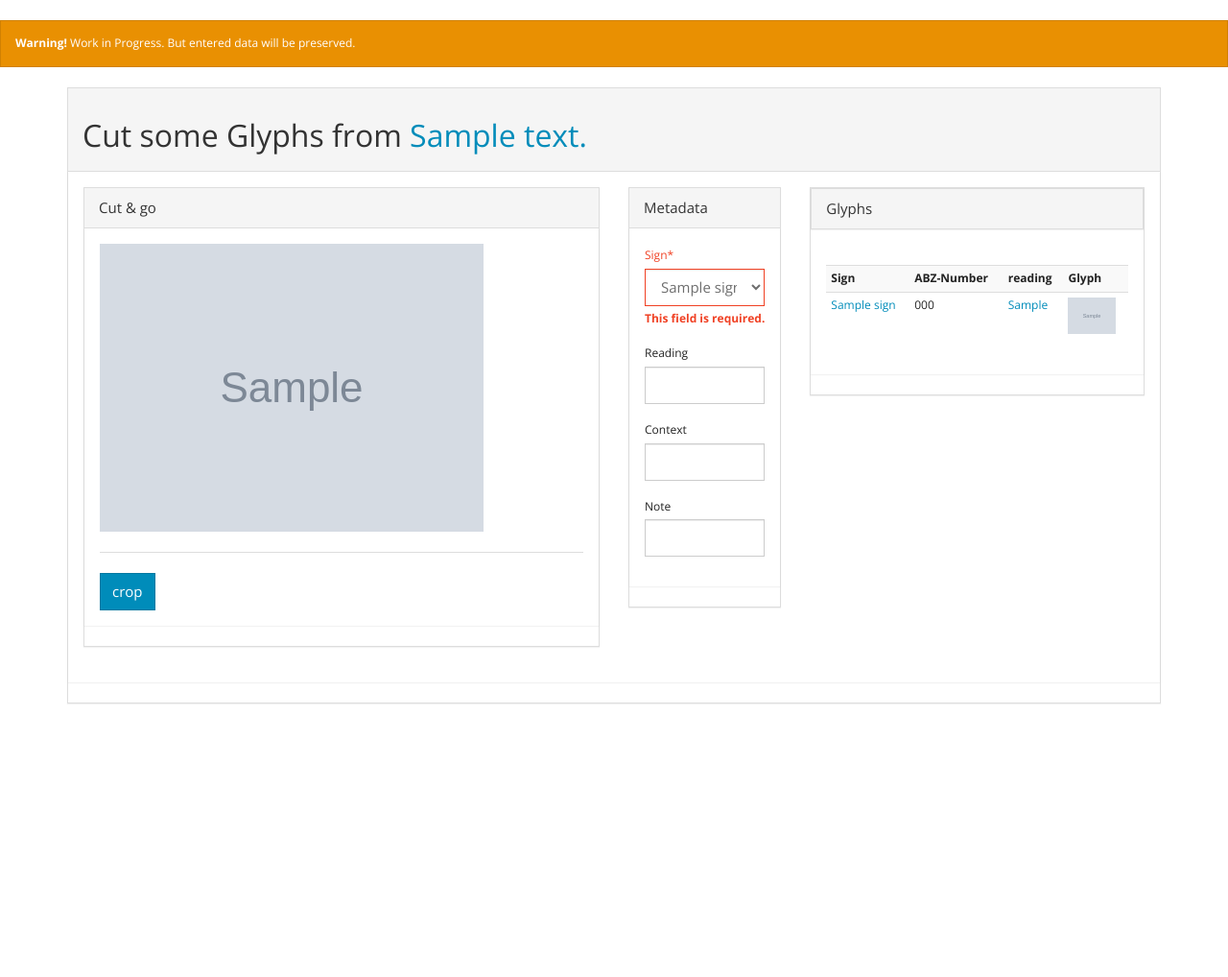
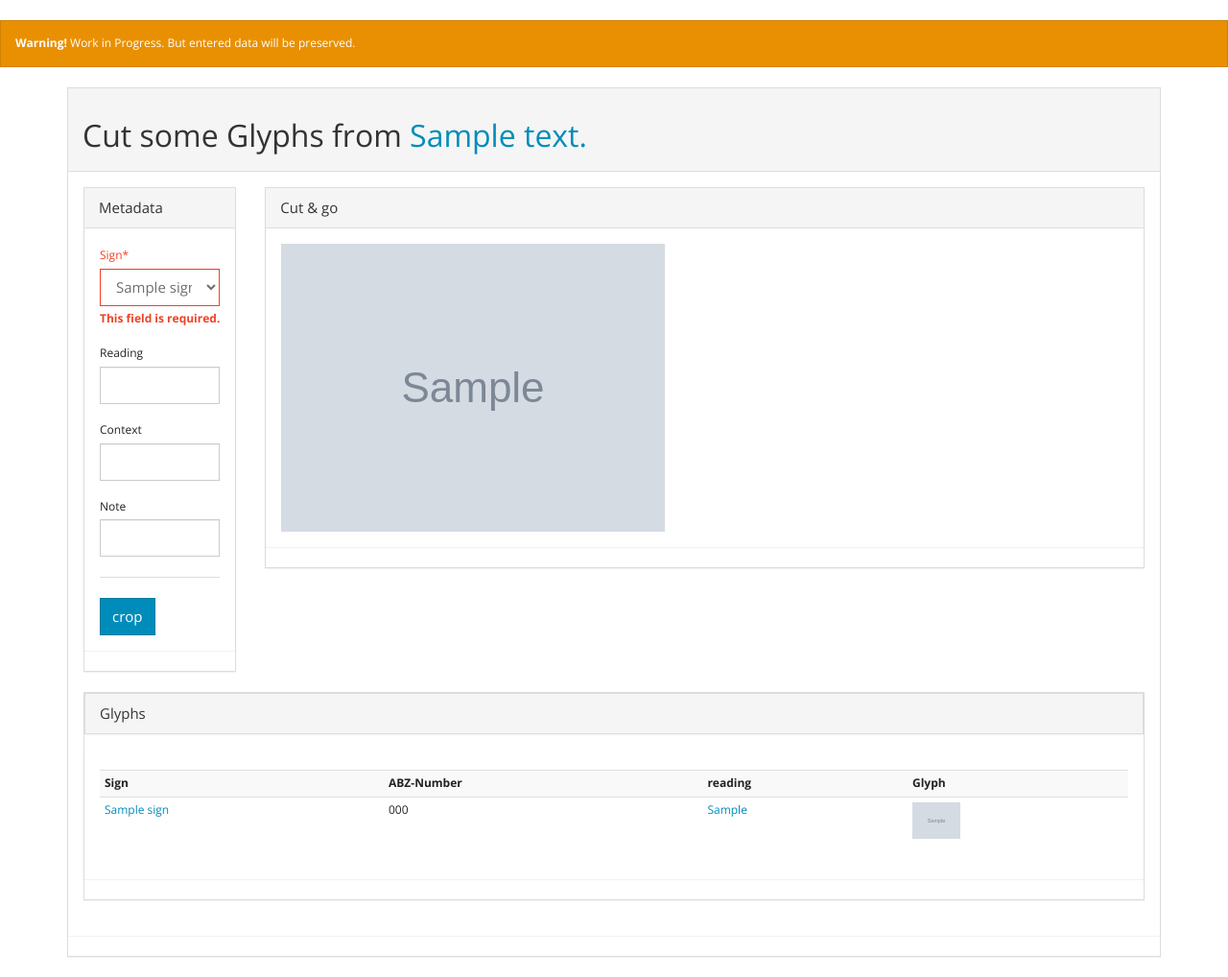
Before and after one commit to b1rger/cfdb-django, a Django app: page /tablets/tabletimage/cut/1 in a window 1280 px wide. Shown: the part 45-1063 px from the top of the page at 96% size. Before the commit the page ends 779 px from the top, so only its background shows below. Run offline with Django 3.2, Linux system fonts and the light colour scheme; a user stored in the database is signed in; tables that the repository leaves empty hold one stand-in row (values such as "Sample post"); grey boxes marked "Sample" are stand-in pictures; parts of the project's set-up code (start-up, migrations or seed data) failed here and were passed over; some libraries are stand-ins or nearby versions.

Commit message:
made croping view bigger

```diff
--- a/tablets/templates/tablets/cut_tabletimg.html
+++ b/tablets/templates/tablets/cut_tabletimg.html
@@ -17,14 +17,13 @@
     </div>
         <div class="panel panel-body">
             <div class="row">
-
-                <div class="col-md-6">
+                <div class="col-md-2">
                     <div class="panel panel-default">
-                        <div class="panel-heading">Cut & go</div>
+                        <div class="panel-heading">
+                            Metadata
+                        </div>
                         <div class="panel panel-body">
-                            <div>
-                                <img id="image" src="/media/tablet_img/{{ object.filename }}">
-                            </div>
+                            {% crispy form %}
                             <hr/>
                             <div class="btn-group btn-group-crop">
                                 <button id="btn-crop" type="button" class="btn btn-primary" data-method="getCroppedCanvas">
@@ -32,20 +31,21 @@
                                 </button>
                             </div>
                         </div>
+                    </div>
                 </div>
-            </div>
-            <div class="col-md-2">
+                <div class="col-md-10">
                     <div class="panel panel-default">
-                        <div class="panel-heading">
-                            Metadata
-                        </div>
+                        <div class="panel-heading">Cut & go</div>
                         <div class="panel panel-body">
-                            {% crispy form %}
+                            <div>
+                                <img id="image" src="/media/tablet_img/{{ object.filename }}">
+                            </div>
                         </div>
                     </div>
                 </div>
-                <div class="col-md-4">
-                    <div class="panel panel-default">
+
+            </div>
+                <div class="panel panel-default">
                     <div class="panel panel-heading">
                         Glyphs
                     </div>
```
